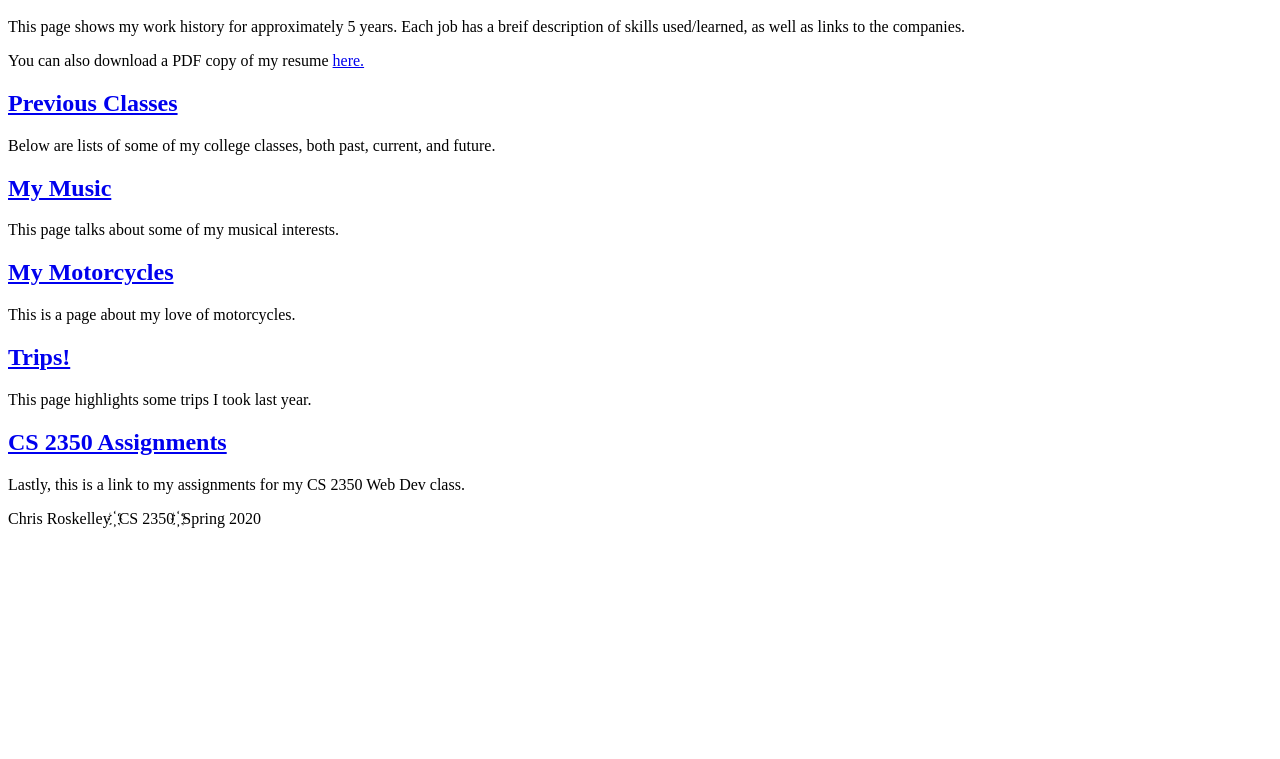
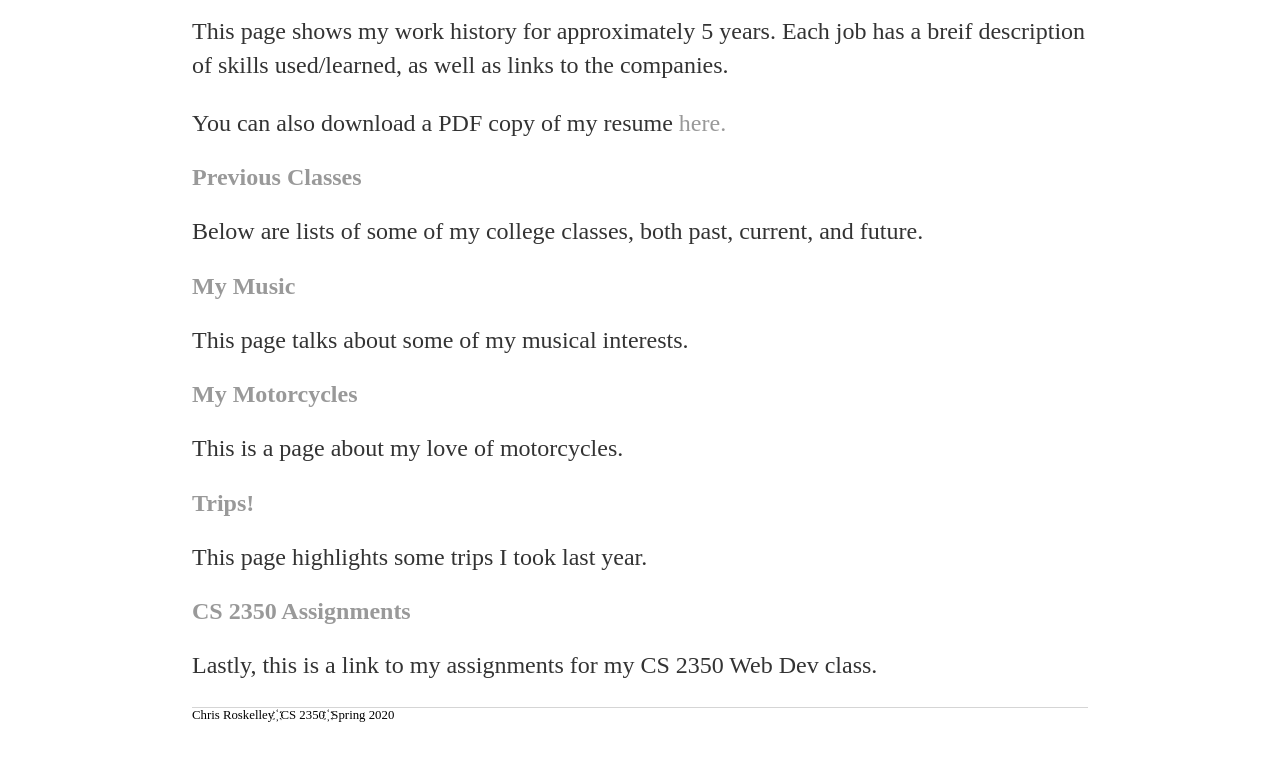
Before and after one commit to croskelley1/croskelley1.github.io, a plain HTML site: page index.html in a window 1280 px wide. Shown: the part 233-992 px from the top of the page. Before the commit the page ends 800 px from the top, so only its background shows below. Drawn offline with Linux system fonts and the light colour scheme.

Commit message:
Update index.html

```diff
--- a/index.html
+++ b/index.html
@@ -4,7 +4,7 @@
     <head>
         <meta charset="UTF-8">
         <title>Home</title>
-        <link rel="stylesheet" href="my_styles/primary.css">
+        <link rel="stylesheet" href="css/main.css">
     </head>
 
     <body>
```
